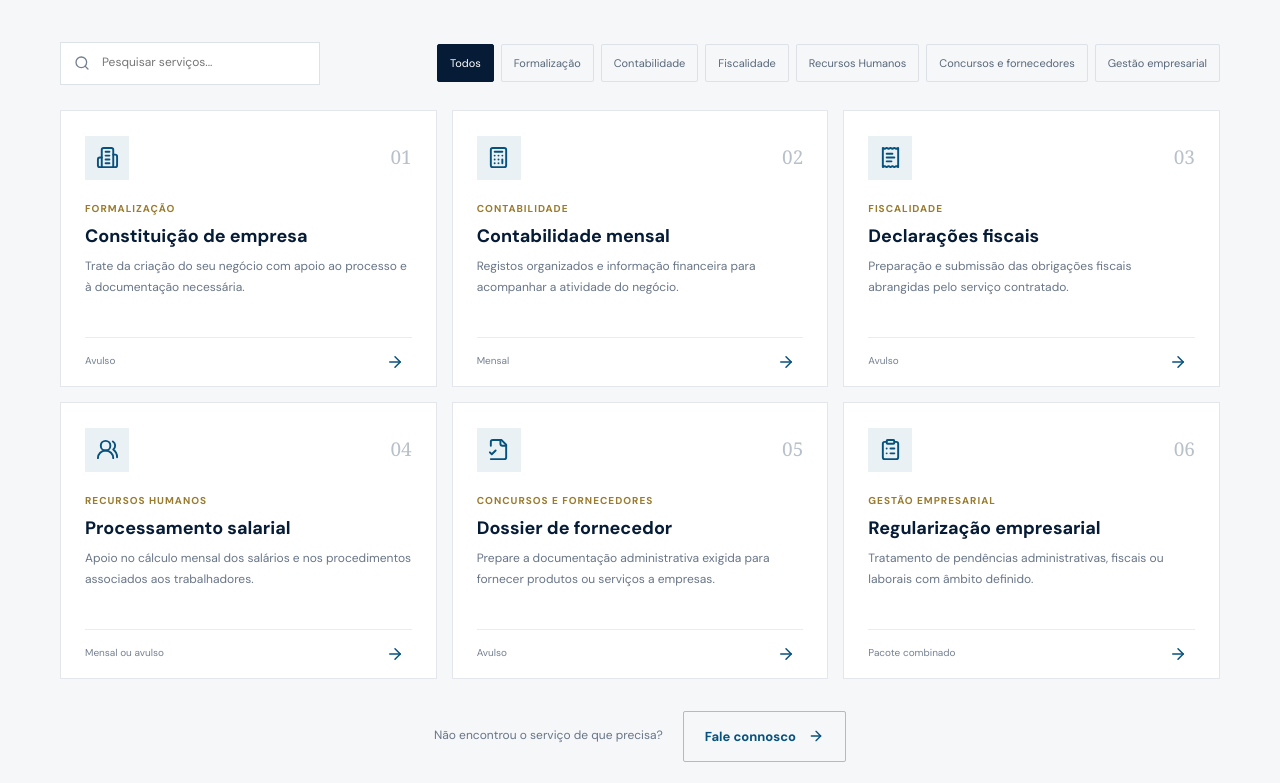
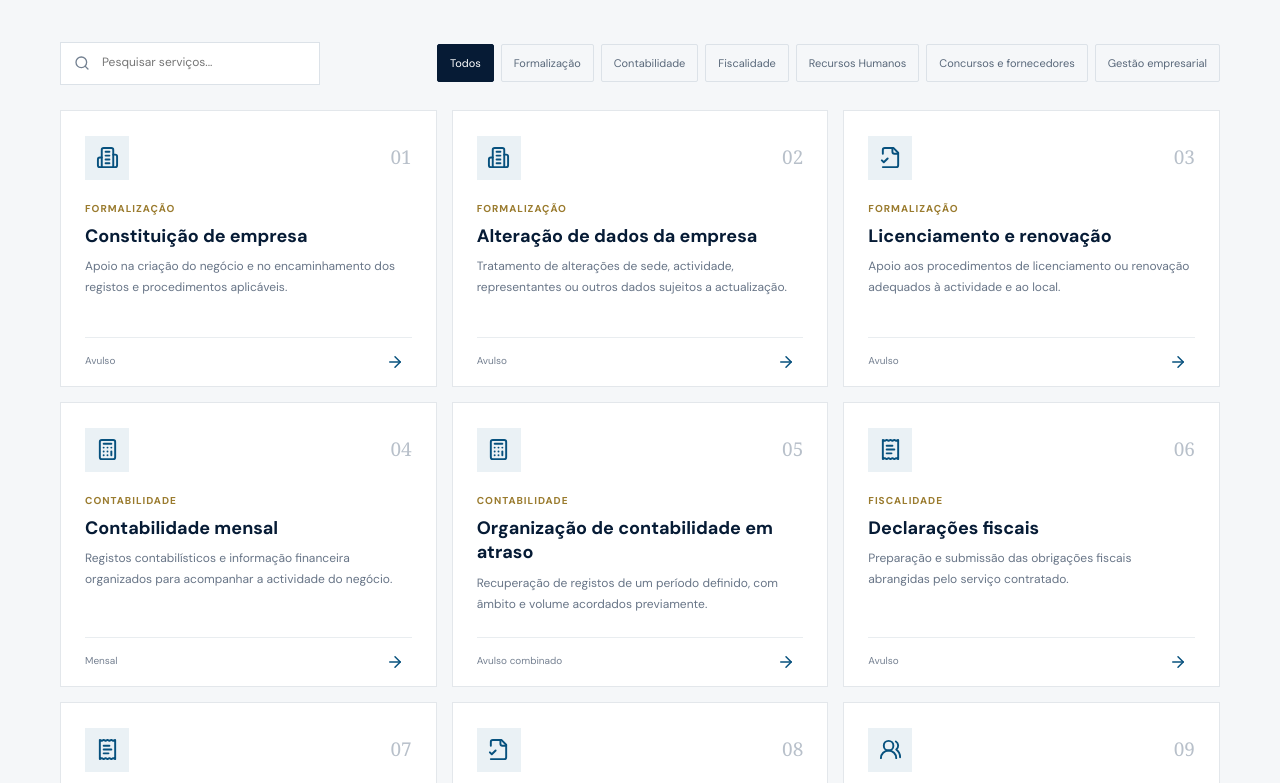
Before and after one commit to al-alanga/acjl, a Next.js app: page / in a window 1280 px wide. Shown: the part 1617-2400 px from the top of the page. Built offline with nearby package versions, Linux system fonts and the light colour scheme.

Commit message:
Ampliar catálogo com soluções empresariais concretas

```diff
--- a/app/page.tsx
+++ b/app/page.tsx
@@ -4,12 +4,20 @@ import { useMemo, useState } from "react";
 import { ArrowRight, Check, FileCheck2, Menu, ShieldCheck, Calculator, ReceiptText, UsersRound, BriefcaseBusiness, Building2, ClipboardList, Search, X, Phone, Mail, MapPin } from "lucide-react";
 
 const services = [
-  { category: "Formalização", title: "Constituição de empresa", description: "Trate da criação do seu negócio com apoio ao processo e à documentação necessária.", type: "Avulso", icon: Building2, price: "Sob orçamento" },
-  { category: "Contabilidade", title: "Contabilidade mensal", description: "Registos organizados e informação financeira para acompanhar a atividade do negócio.", type: "Mensal", icon: Calculator, price: "Sob proposta" },
+  { category: "Formalização", title: "Constituição de empresa", description: "Apoio na criação do negócio e no encaminhamento dos registos e procedimentos aplicáveis.", type: "Avulso", icon: Building2, price: "Sob proposta" },
+  { category: "Formalização", title: "Alteração de dados da empresa", description: "Tratamento de alterações de sede, actividade, representantes ou outros dados sujeitos a actualização.", type: "Avulso", icon: Building2, price: "Sob proposta" },
+  { category: "Formalização", title: "Licenciamento e renovação", description: "Apoio aos procedimentos de licenciamento ou renovação adequados à actividade e ao local.", type: "Avulso", icon: FileCheck2, price: "Sob proposta" },
+  { category: "Contabilidade", title: "Contabilidade mensal", description: "Registos contabilísticos e informação financeira organizados para acompanhar a actividade do negócio.", type: "Mensal", icon: Calculator, price: "Sob proposta" },
+  { category: "Contabilidade", title: "Organização de contabilidade em atraso", description: "Recuperação de registos de um período definido, com âmbito e volume acordados previamente.", type: "Avulso combinado", icon: Calculator, price: "Sob proposta" },
   { category: "Fiscalidade", title: "Declarações fiscais", description: "Preparação e submissão das obrigações fiscais abrangidas pelo serviço contratado.", type: "Avulso", icon: ReceiptText, price: "Sob proposta" },
-  { category: "Recursos Humanos", title: "Processamento salarial", description: "Apoio no cálculo mensal dos salários e nos procedimentos associados aos trabalhadores.", type: "Mensal ou avulso", icon: UsersRound, price: "Sob orçamento" },
-  { category: "Concursos e fornecedores", title: "Dossier de fornecedor", description: "Prepare a documentação administrativa exigida para fornecer produtos ou serviços a empresas.", type: "Avulso", icon: FileCheck2, price: "Sob proposta" },
-  { category: "Gestão empresarial", title: "Regularização empresarial", description: "Tratamento de pendências administrativas, fiscais ou laborais com âmbito definido.", type: "Pacote combinado", icon: ClipboardList, price: "Sob orçamento" },
+  { category: "Fiscalidade", title: "Regularização de obrigações fiscais", description: "Apoio no tratamento de declarações em falta e outras pendências fiscais dentro do âmbito acordado.", type: "Avulso combinado", icon: ReceiptText, price: "Sob proposta" },
+  { category: "Fiscalidade", title: "Apoio a notificações fiscais", description: "Preparação de resposta e organização dos elementos necessários para uma notificação concreta.", type: "Avulso", icon: FileCheck2, price: "Sob proposta" },
+  { category: "Recursos Humanos", title: "Processamento salarial", description: "Cálculo periódico dos salários e procedimentos administrativos incluídos no contrato.", type: "Mensal ou avulso", icon: UsersRound, price: "Sob proposta" },
+  { category: "Recursos Humanos", title: "Admissão e inscrição de trabalhador", description: "Apoio à recolha de dados e aos procedimentos aplicáveis de contratação e inscrição.", type: "Avulso", icon: UsersRound, price: "Sob proposta" },
+  { category: "Recursos Humanos", title: "Gestão de saída de trabalhador", description: "Apoio aos procedimentos de saída e ao cálculo dos valores abrangidos pelo serviço.", type: "Avulso", icon: UsersRound, price: "Sob proposta" },
+  { category: "Concursos e fornecedores", title: "Preparação de dossier de fornecedor", description: "Organização dos documentos exigidos por um cliente empresarial para iniciar ou manter uma relação comercial.", type: "Avulso", icon: FileCheck2, price: "Sob proposta" },
+  { category: "Concursos e fornecedores", title: "Preparação documental para concurso", description: "Organização de documentos para uma oportunidade ou concurso identificado, sem garantia de adjudicação.", type: "Avulso", icon: ClipboardList, price: "Sob proposta" },
+  { category: "Gestão empresarial", title: "Regularização empresarial", description: "Tratamento coordenado de pendências administrativas, fiscais ou laborais com âmbito definido.", type: "Avulso combinado", icon: ClipboardList, price: "Sob proposta" },
 ];
 
 const packages = [
```
